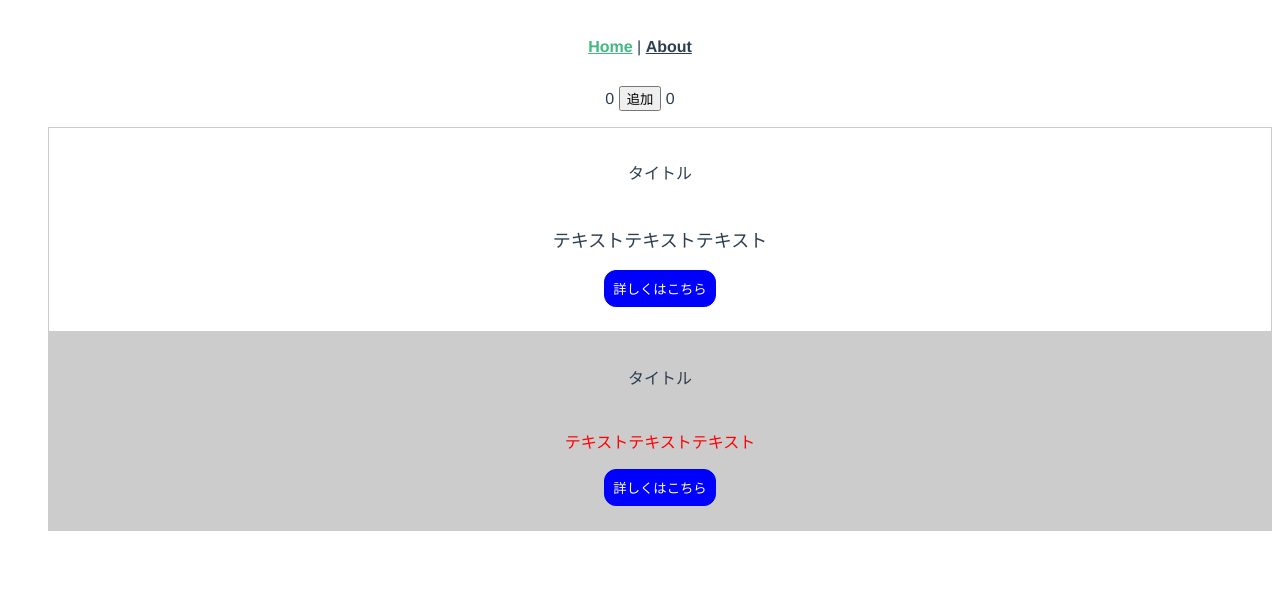
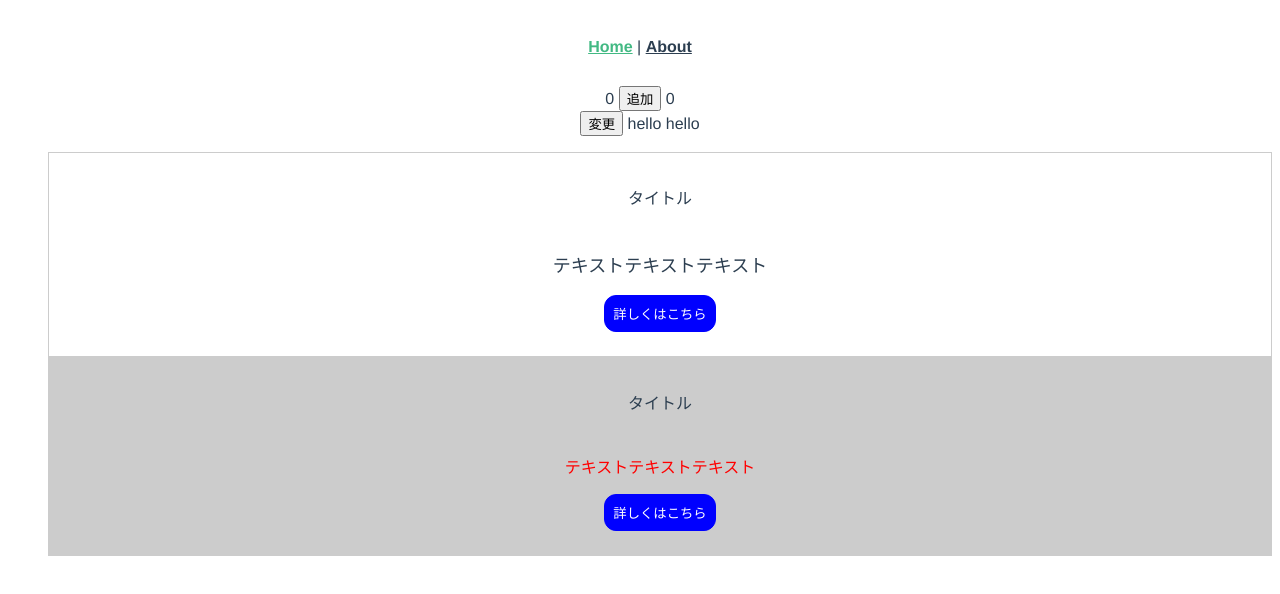
Before and after one commit to Tatsumi0658/Vues, a Vue app: page / in a window 1280 px wide. Shown: the top 594 px of the page. Built offline with nearby package versions, Linux system fonts and the light colour scheme.

Commit message:
storeの保持データを追加

```diff
--- a/src/App.vue
+++ b/src/App.vue
@@ -7,6 +7,10 @@
       {{ this.$store.state.count }}
       <button @click="increment">追加</button>
       {{ storecount }}
+      <br>
+      <button @click="changeMess">変更</button>
+      {{ this.$store.state.message }}
+      {{ changeMessage }}
   </div>
   <router-view/>
 </template>
@@ -17,11 +21,17 @@
     methods: {
       increment(){
         this.$store.dispatch('incrementAction')
+      },
+      changeMess(){
+        this.$store.dispatch('changeMessageAction')
       }
     },
     computed: {
       storecount() {
         return this.$store.getters.storecount
+      },
+      changeMessage() {
+        return this.$store.getters.storeMessage
       }
     }
     /*computed: {
--- a/src/store/index.js
+++ b/src/store/index.js
@@ -1,22 +1,33 @@
 import { createStore } from 'vuex'
+
 
 export const store = createStore({
   state: {
-    count: 0
+    count: 0,
+    message: 'hello'
   },
   getters: {
     storecount(state){
       return state.count
+    },
+    storeMessage(state){
+      return state.message
     }
   },
   mutations: {
     increment(state){
       state.count++
+    },
+    changeMessage(state){
+      state.message = 'changed'
     }
   },
   actions: {
     incrementAction(ctx){
       ctx.commit('increment')
+    },
+    changeMessageAction(ctx){
+      ctx.commit('changeMessage')
     }
   }
 })
```
